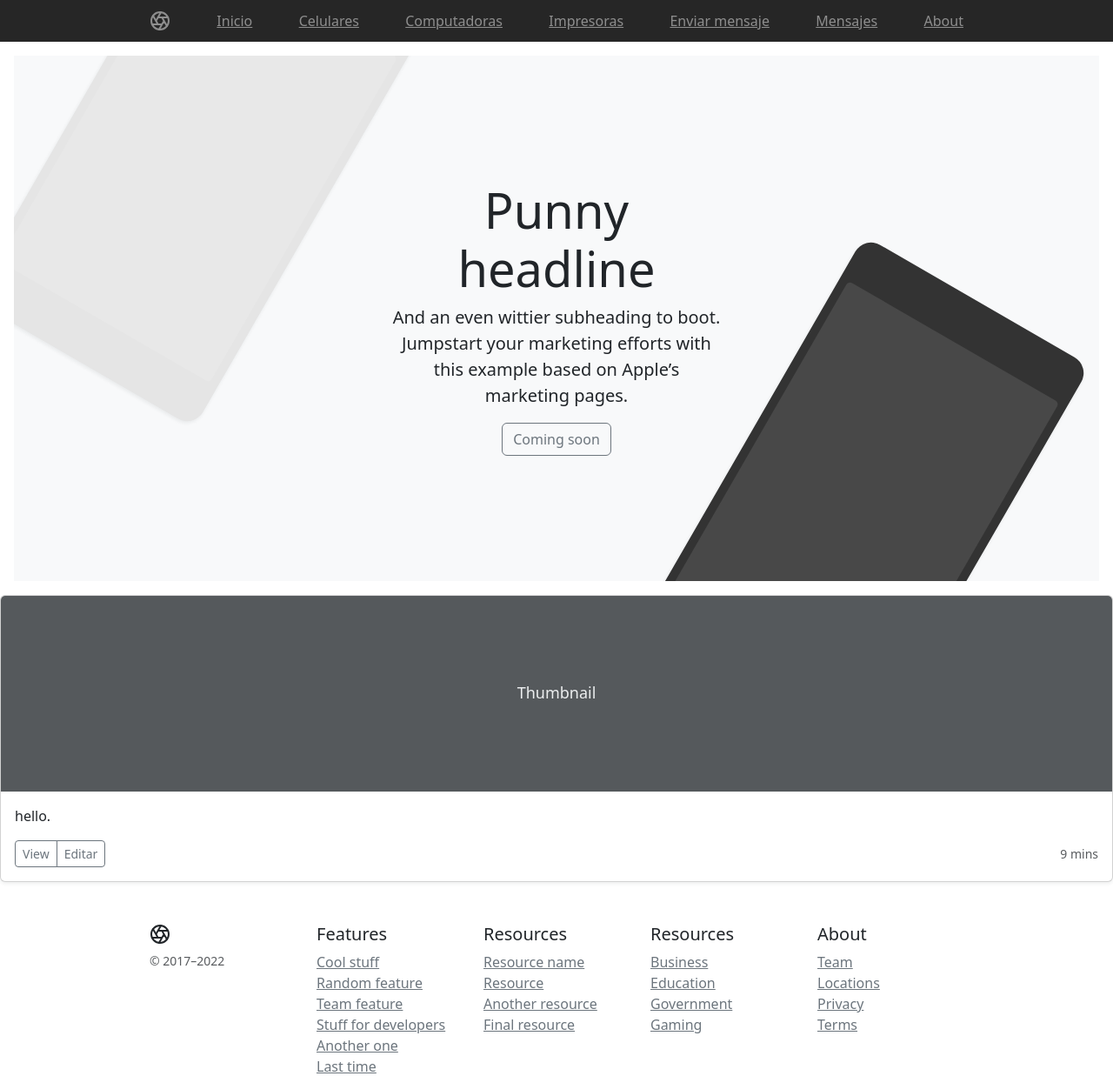
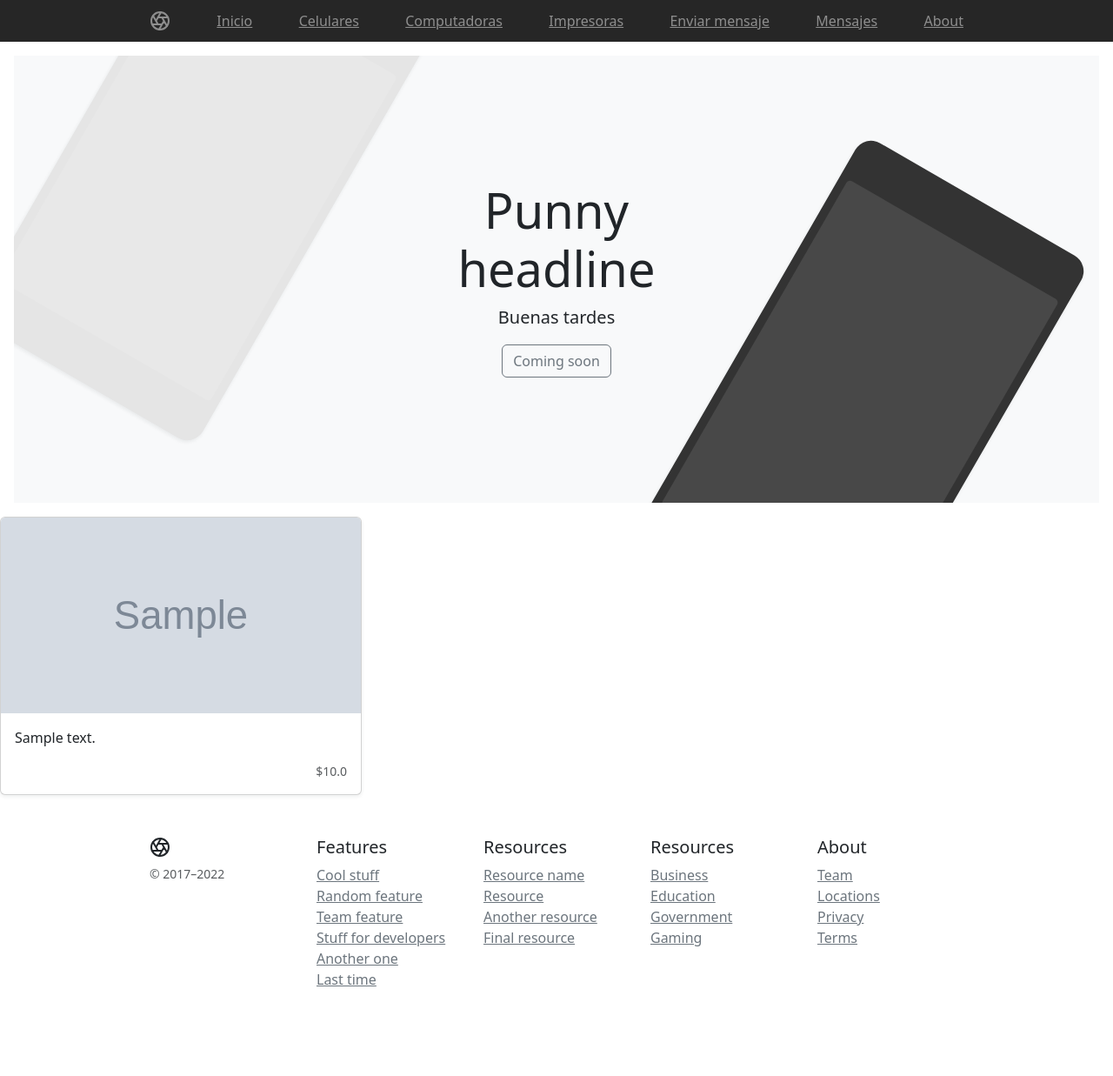
Before and after one commit to julietxt/Proyecto-final-Julieta-Vera, a Django app: page /articulo/list in a window 1280 px wide. Shown: the top 1237 px of the page at 87% size. After the commit the page ends 1134 px from the top, so only its background shows below. Run offline with Django 4.2, Linux system fonts and the light colour scheme; tables that the repository leaves empty hold one stand-in row (values such as "Sample post"); grey boxes marked "Sample" are stand-in pictures; some libraries are stand-ins or nearby versions.

Commit message:
agregado de imagenes, modificaciones en urls

```diff
--- a/VentaLibre/templates/VentaLibre/articulo_list.html
+++ b/VentaLibre/templates/VentaLibre/articulo_list.html
@@ -5,23 +5,29 @@
 
 
 {%block vistas %}
+<div class="row row-cols-1 row-cols-sm-2 row-cols-md-3 g-3">
 
 <div class="col">
   {% for articulo in articulos %}
     <div class="card shadow-sm">
-      <svg class="bd-placeholder-img card-img-top" width="100%" height="225" xmlns="http://www.w3.org/2000/svg" role="img" aria-label="Placeholder: Thumbnail" preserveAspectRatio="xMidYMid slice" focusable="false"><title>Placeholder</title><rect width="100%" height="100%" fill="#55595c"></rect><text x="50%" y="50%" fill="#eceeef" dy=".3em">Thumbnail</text></svg>
+    <img class="card-img-top" style="height: 225px; width: 100%; display: block;" src="{{articulo.image_url}}" data-holder-rendered="true">
       <div class="card-body">
-        <p class="card-text">hello.</p>
+        <p class="card-text">{{articulo.descripcion}}</p>
         <div class="d-flex justify-content-between align-items-center">
           <div class="btn-group">
-            <button type="button" class="btn btn-sm btn-outline-secondary">View</button>
-            <button type="button" class="btn btn-sm btn-outline-secondary">Editar</button>
-          </div>
-          <small class="text-muted">9 mins</small>
+
+             {% if user.is_authenticated and user.id == articulo.propietario.id  %}
+                    <a href="{% url 'articulo-delete' articulo.id %}" type= "button" class="btn btn-sm btn-outline-secondary">Borrar</a>
+                    <a href="{% url 'articulo-update' articulo.id %}" type="button" class="btn btn-sm btn-outline-secondary">Actualizar</a>
+                 {% endif %}
+                 </div>
+                 <small class="text-muted">${{ articulo.precio }}</small>
+
+            </div>
+            </div>
         </div>
-      </div>
-    </div>
-  {% endfor %}
+        </div>
+    {% endfor %}
   </div>
 
-{%endblock%}
+{% endblock %}
--- a/VentaLibre/templates/VentaLibre/index.html
+++ b/VentaLibre/templates/VentaLibre/index.html
@@ -8,7 +8,7 @@
     <div class="position-relative overflow-hidden p-3 p-md-5 m-md-3 text-center bg-light">
       <div class="col-md-5 p-lg-5 mx-auto my-5">
         <h1 class="display-4 fw-normal">Punny headline</h1>
-        <p class="lead fw-normal">And an even wittier subheading to boot. Jumpstart your marketing efforts with this example based on Apple’s marketing pages.</p>
+        <p class="lead fw-normal">Buenas tardes</p>
         <a class="btn btn-outline-secondary" href="https://getbootstrap.com/docs/5.3/examples/product/#">Coming soon</a>
       </div>
       <div class="product-device shadow-sm d-none d-md-block"></div>
--- a/project/urls.py
+++ b/project/urls.py
@@ -15,7 +15,7 @@ Including another URLconf
 """
 from django.contrib import admin
 from django.urls import path
-from VentaLibre.views import index, ArticuloList, ArticuloMineList
+from VentaLibre.views import (index, ArticuloList, ArticuloMineList,ArticuloUpdate, ArticuloDelete, ArticuloCreate, Login, Logout, SignUp)
 from django.conf import settings
 from django.conf.urls.static import static
 
@@ -25,6 +25,14 @@ urlpatterns = [
     path('', index, name="index"),
     path('articulo/list', ArticuloList.as_view(), name="articulo-list"),
     path('articulo/list', ArticuloMineList.as_view(), name="articulo-mine"),
+    path('articulo/<pk>/update', ArticuloUpdate.as_view(), name="articulo-update"),
+    path('articulo/<pk>/delete', ArticuloDelete.as_view(), name="articulo-delete"),
+    path('articulo/create', ArticuloCreate.as_view(), name="articulo-create"),
+    path('login/', Login.as_view(), name="login"),
+    path('logout/', Logout.as_view(), name="logout"),
+    path('signup/', SignUp.as_view(), name="signup"),
 
 
 ]
+
+urlpatterns += static(settings.MEDIA_URL, document_root=settings.MEDIA_ROOT)
```
Also changed, not shown: media/menues/HP-14.jpg (added), media/menues/iphone.jpg (added).
